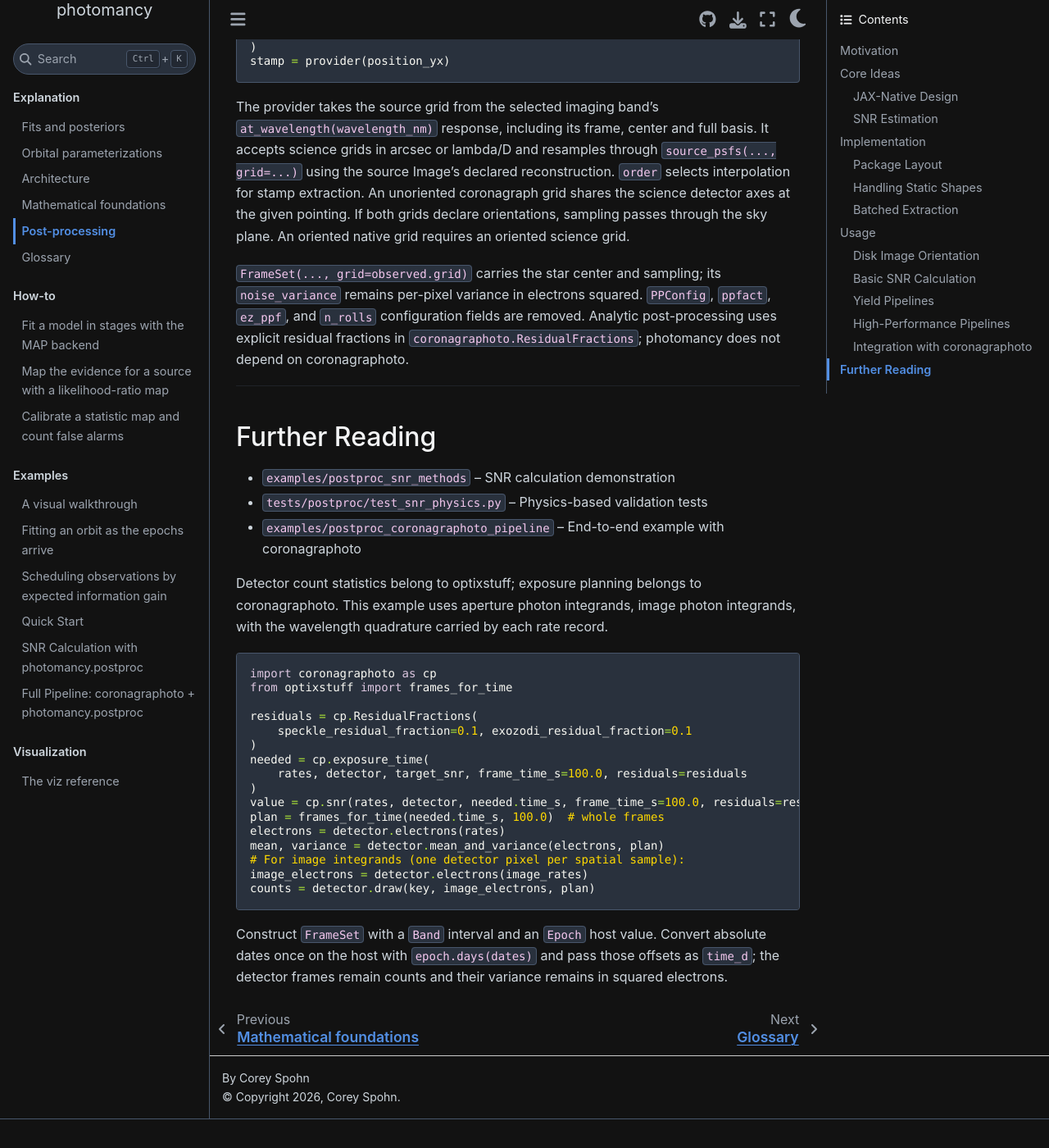
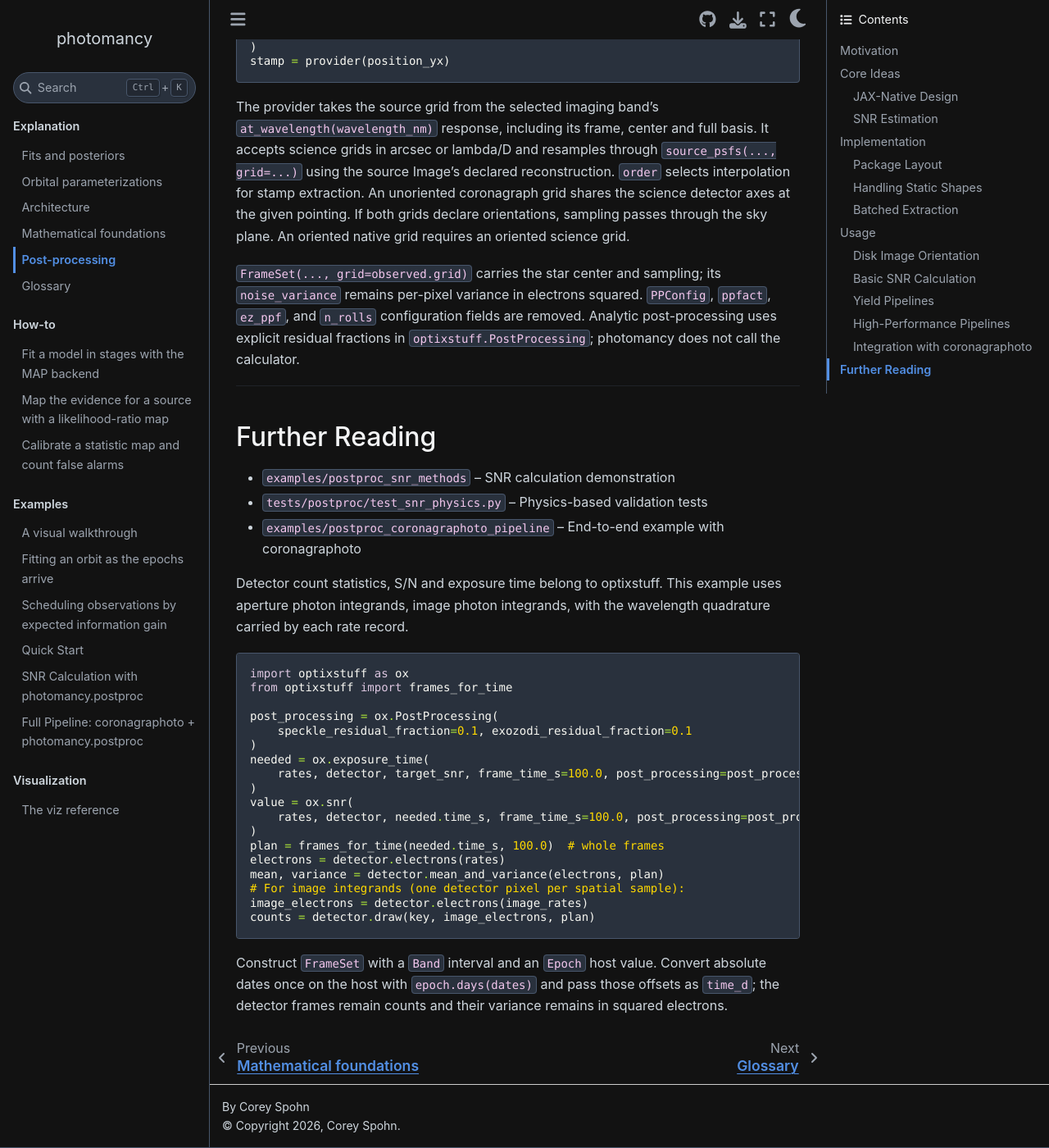
Before and after one commit to CoreySpohn/photomancy, a Sphinx documentation site: the page built from docs/explanation/postprocessing.md, in a window 1280 px wide and 1400 px high, scrolled down 5201 px. Shown: the whole window at 82% size. Built offline with Sphinx 7.4.7 and the Sphinx Book theme 1.1.4, drawn with Linux system fonts in a browser that asks for light colours; pages that are not in the unit, such as notebooks, are missing from menus; before the commit the page ends 6566 px from its top, so only the background shows below that.

Commit message:
docs(postprocessing): call optixstuff.snr and exposure_time with PostProcessing

````diff
--- a/docs/explanation/postprocessing.md
+++ b/docs/explanation/postprocessing.md
@@ -226,7 +226,7 @@ plane. An oriented native grid requires an oriented science grid.
 its `noise_variance` remains per-pixel variance in electrons squared.
 `PPConfig`, `ppfact`, `ez_ppf`, and `n_rolls` configuration fields are removed.
 Analytic post-processing uses explicit residual fractions in
-`coronagraphoto.ResidualFractions`; photomancy does not depend on coronagraphoto.
+`optixstuff.PostProcessing`; photomancy does not call the calculator.
 
 ---
 
@@ -237,21 +237,22 @@ Analytic post-processing uses explicit residual fractions in
 - `examples/postproc_coronagraphoto_pipeline` – End-to-end example with coronagraphoto
 
 
-Detector count statistics belong to optixstuff; exposure planning belongs to
-coronagraphoto. This example uses aperture photon integrands, image photon
+Detector count statistics, S/N and exposure time belong to optixstuff. This example uses aperture photon integrands, image photon
 integrands, with the wavelength quadrature carried by each rate record.
 
 ```python notest
-import coronagraphoto as cp
+import optixstuff as ox
 from optixstuff import frames_for_time
 
-residuals = cp.ResidualFractions(
+post_processing = ox.PostProcessing(
     speckle_residual_fraction=0.1, exozodi_residual_fraction=0.1
 )
-needed = cp.exposure_time(
-    rates, detector, target_snr, frame_time_s=100.0, residuals=residuals
+needed = ox.exposure_time(
+    rates, detector, target_snr, frame_time_s=100.0, post_processing=post_processing
 )
-value = cp.snr(rates, detector, needed.time_s, frame_time_s=100.0, residuals=residuals)
+value = ox.snr(
+    rates, detector, needed.time_s, frame_time_s=100.0, post_processing=post_processing
+)
 plan = frames_for_time(needed.time_s, 100.0)  # whole frames
 electrons = detector.electrons(rates)
 mean, variance = detector.mean_and_variance(electrons, plan)
````
